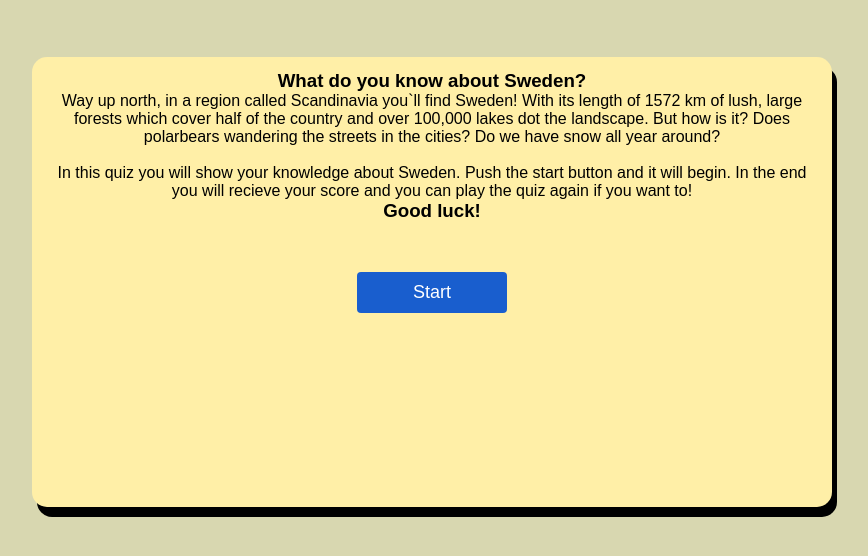
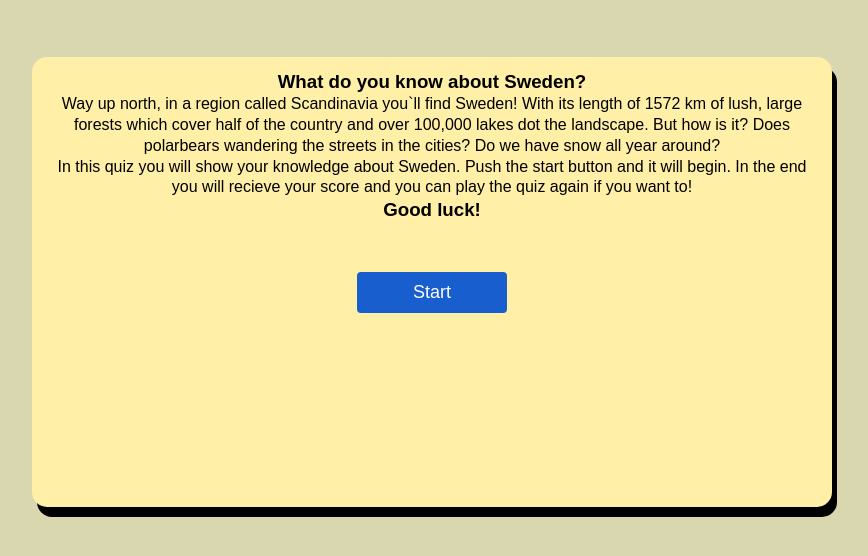
Before and after one commit to jlindeloef/about-sweden-quiz, a plain HTML site: page index.html in a window 1280 px wide. Shown: the part 200-756 px from the top of the page, without its empty margins (208-1076 px from the left). Drawn offline with Linux system fonts and the light colour scheme.

Commit message:
Add line-height to the content.

```diff
--- a/assets/css/style.css
+++ b/assets/css/style.css
@@ -44,6 +44,10 @@ header {
     margin-bottom: 60px;
     border-radius: 15px;
     box-shadow: 5px 10px;
+}
+
+#starttext {
+    line-height: 1.3;
 }
 
 .btn {
```
Also changed, not shown: index.html (+1 -1 lines).
